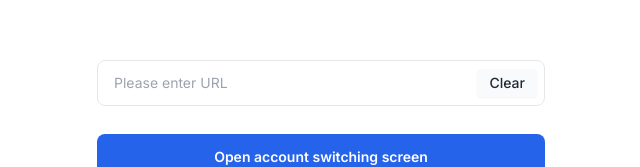
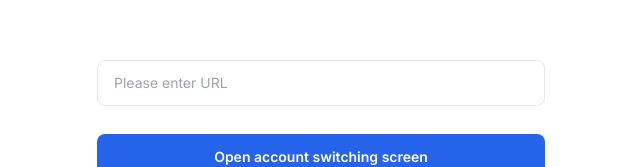
Before and after one commit to minagishl/google-account-permission-handler, a Next.js app: page / in a window 1280 px wide. Shown: the part 233-400 px from the top of the page, without its empty margins (319-959 px from the left). Built offline with nearby package versions, Linux system fonts and the light colour scheme.

Commit message:
Create clear button

```diff
--- a/src/app/page.tsx
+++ b/src/app/page.tsx
@@ -1,6 +1,6 @@
 'use client';
 
-import React, { useRef } from 'react';
+import { useRef, useState } from 'react';
 import { useRouter } from 'next/navigation';
 import Container from '@/components/container';
 
@@ -8,7 +8,17 @@ const urlPattern = /^https:\/\/.*\.google\.com\/.+$/;
 
 export default function Home() {
   const formUrlRef = useRef<HTMLInputElement>(null);
+  const [url, setUrl] = useState('');
   const router = useRouter();
+
+  const onChange = (e: React.ChangeEvent<HTMLInputElement>) => {
+    setUrl(e.target.value);
+  };
+
+  const clearUrl = () => {
+    setUrl('');
+    formUrlRef.current?.focus();
+  };
 
   const handleSubmit = (e: React.FormEvent) => {
     e.preventDefault();
@@ -62,16 +72,23 @@ export default function Home() {
         <div className="mb-3 relative">
           <input
             ref={formUrlRef}
+            onChange={onChange}
+            value={url}
             type="text"
             className="py-3 px-4 block w-full border-gray-200 border rounded-lg text-sm focus:border-blue-500 focus:ring-blue-500 disabled:opacity-50 disabled:pointer-events-none"
             placeholder="Please enter URL"
             autoComplete="off" // Disable autocomplete to prevent browser autofill
           />
-          <div className="absolute top-1/2 right-2 -translate-y-1/2 cursor-pointer pl-2 bg-white">
-            <div className="py-1 px-3 inline-flex justify-center items-center text-sm font-medium rounded bg-gray-50 text-gray-800 shadow-sm hover:bg-gray-100 disabled:opacity-50 disabled:pointer-events-none">
-              <p>Clear</p>
+          {url && (
+            <div
+              className="absolute top-1/2 right-2 -translate-y-1/2 cursor-pointer pl-2 bg-white"
+              onClick={clearUrl}
+            >
+              <div className="py-1 px-3 inline-flex justify-center items-center text-sm font-medium rounded bg-gray-50 text-gray-800 shadow-sm hover:bg-gray-100 disabled:opacity-50 disabled:pointer-events-none">
+                <p>Clear</p>
+              </div>
             </div>
-          </div>
+          )}
         </div>
 
         <button
```
